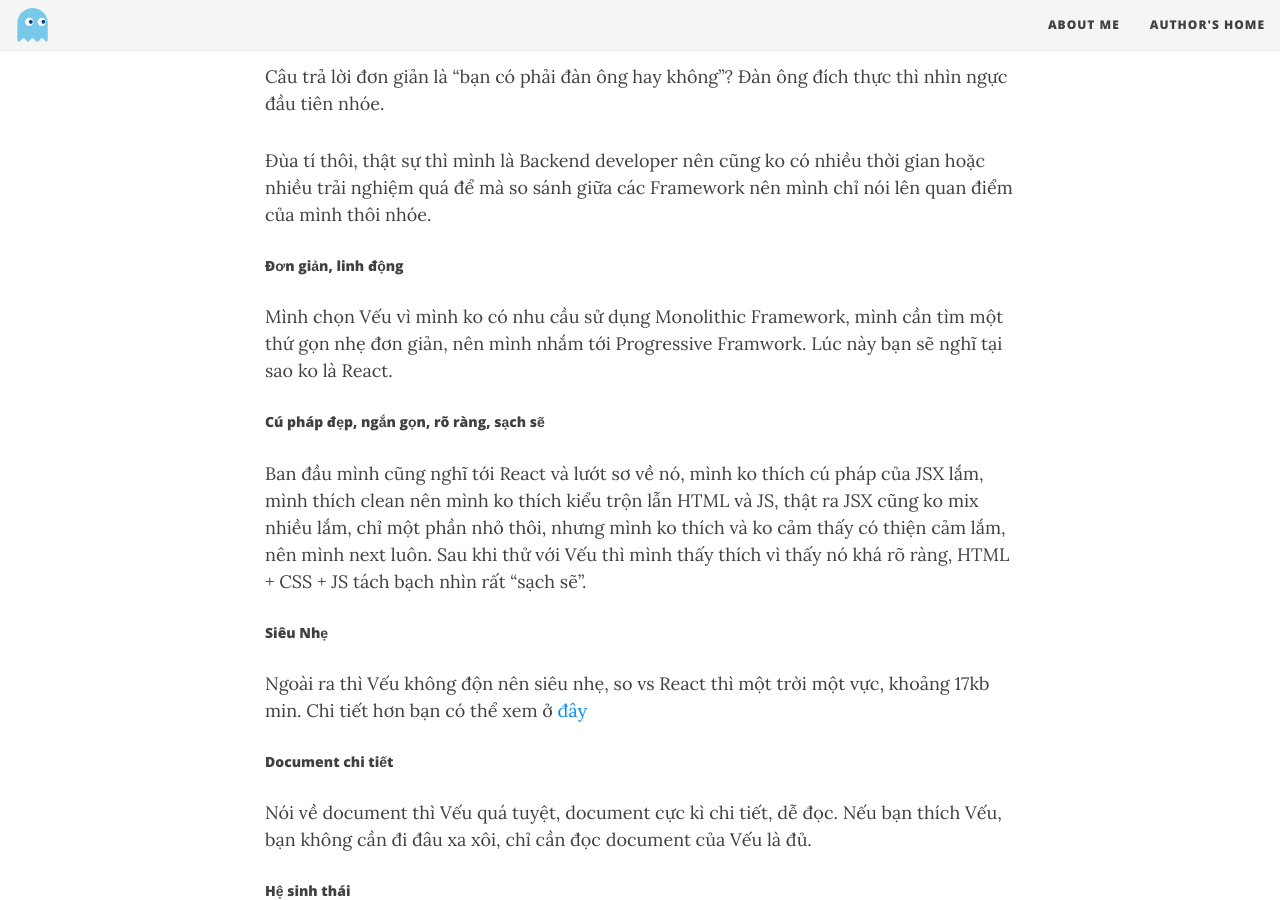
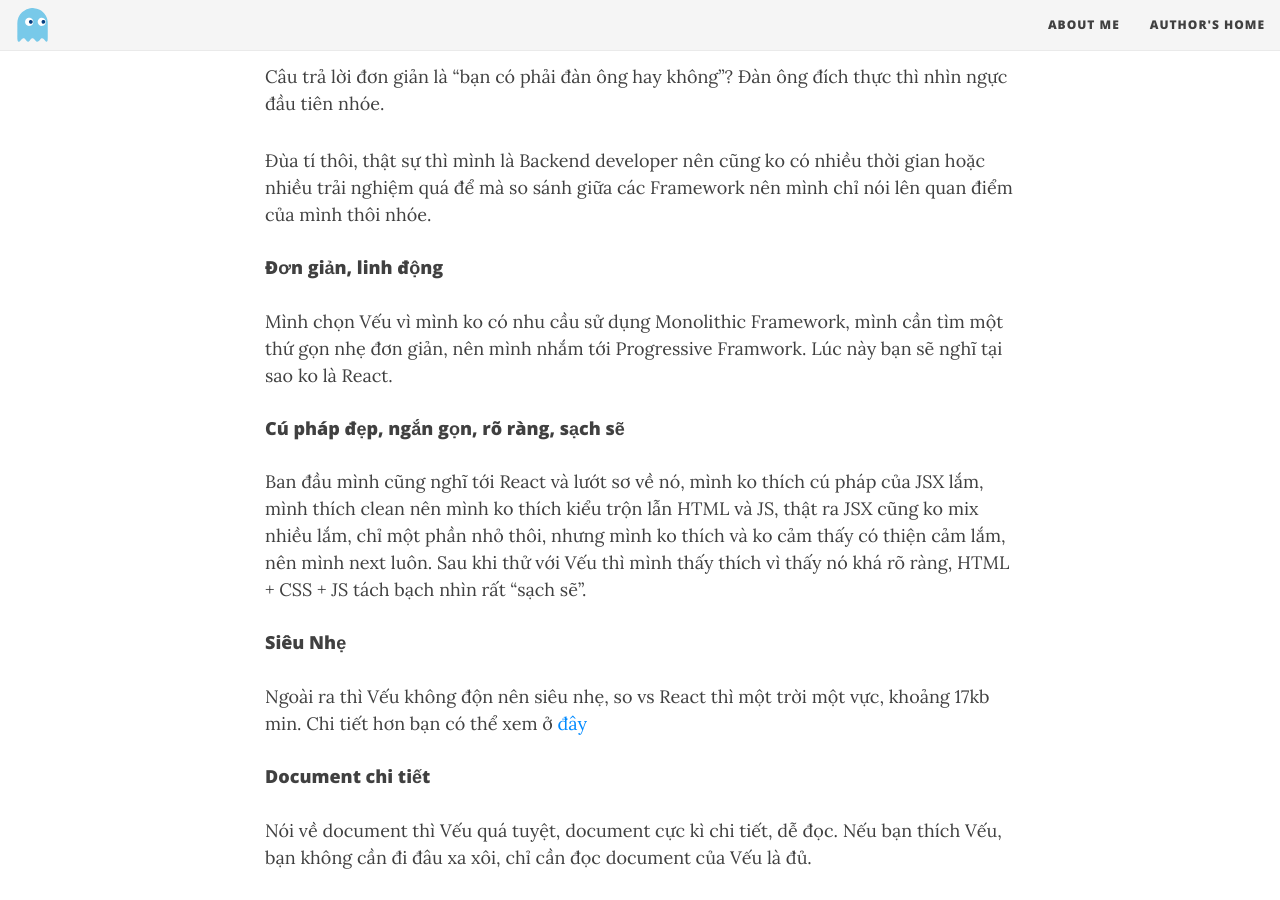
Before and after one commit to thorvn/th0j.github.io, a Jekyll site: the page built from _posts/2018-08-25-gioi-thieu-veu-js.md, in a window 1280 px wide and 900 px high, scrolled down 1290 px. Built offline with Jekyll 4.4.1, drawn with Linux system fonts in a browser that asks for light colours; nearby versions of some CDN libraries.

Commit message:
fix typo

```diff
--- a/_posts/2018-08-25-gioi-thieu-veu-js.md
+++ b/_posts/2018-08-25-gioi-thieu-veu-js.md
@@ -26,22 +26,22 @@
 
 Đùa tí thôi, thật sự thì mình là Backend developer nên cũng ko có nhiều thời gian hoặc nhiều trải nghiệm quá để mà so sánh giữa các Framework nên mình chỉ nói lên quan điểm của mình thôi nhóe.
 
-##### Đơn giản, linh động
+#### Đơn giản, linh động
 
 Mình chọn Vếu vì mình ko có nhu cầu sử dụng Monolithic Framework, mình cần tìm một thứ gọn nhẹ đơn giản, nên mình nhắm tới Progressive Framwork. Lúc này bạn sẽ nghĩ tại sao ko là React.
 
-##### Cú pháp đẹp, ngắn gọn, rõ ràng, sạch sẽ
+#### Cú pháp đẹp, ngắn gọn, rõ ràng, sạch sẽ
 
 Ban đầu mình cũng nghĩ tới React và lướt sơ về nó, mình ko thích cú pháp của JSX lắm, mình thích clean nên mình ko thích kiểu trộn lẫn HTML và JS, thật ra JSX cũng ko mix nhiều lắm, chỉ một phần nhỏ thôi, nhưng mình ko thích và ko cảm thấy có thiện cảm lắm, nên mình next luôn. Sau khi thử với Vếu thì mình thấy thích vì thấy nó khá rõ ràng, HTML + CSS + JS tách bạch nhìn rất "sạch sẽ".
 
-##### Siêu Nhẹ
+#### Siêu Nhẹ
 
 Ngoài ra thì Vếu không độn nên siêu nhẹ, so vs React thì một trời một vực, khoảng 17kb min. Chi tiết hơn bạn có thể xem ở [đây](https://gist.github.com/Restuta/cda69e50a853aa64912d)
 
-##### Document chi tiết
+#### Document chi tiết
 Nói về document thì Vếu quá tuyệt, document cực kì chi tiết, dễ đọc. Nếu bạn thích Vếu, bạn không cần đi đâu xa xôi, chỉ cần đọc document của Vếu là đủ.
 
-##### Hệ sinh thái
+#### Hệ sinh thái
 Vếu cung cấp cho bạn full đồ nghề, không quá nhiều sự chọn lựa để bạn không phải lăn tăn chọn cái cái này hay cái kia giống React. Bạn sẽ không còn Google kiểu như: "Redux or Mobx" hay những câu hỏi tương tự. Do đó bạn sẽ tập trung vào Vếu nhiều hơn là thắc mắc.
 
 ### Cài đặt Vếu JS
```
